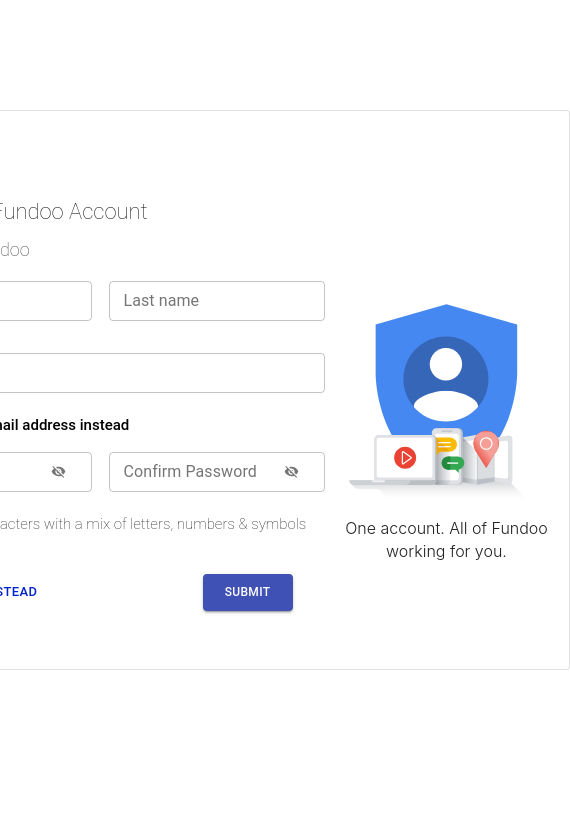
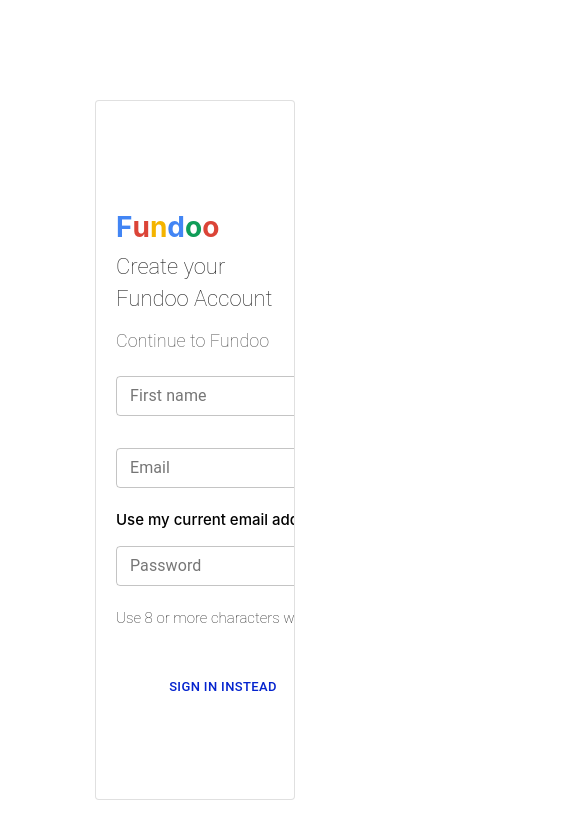
Before and after one commit to ruchika6698/FundooApp-Frontend, a React (Create React App) app: page /register in a window 390 px wide. Shown: the top 838 px of the page, 570 px wide, since content can reach past the window. Built offline with nearby package versions, Linux system fonts and the light colour scheme.

Commit message:
Added:Snackbar css in login

```diff
--- a/src/CSS/login.css
+++ b/src/CSS/login.css
@@ -38,11 +38,24 @@
     display: flex;
     font-size: 2.0em;
     font-weight:bold;
+    font-family: 'Roboto', sans-serif;
 }
 .email{
     font-size:16px;
 }
 .password{
+    font-size:16px;
+    justify-content:center;
+    align-items:center;
+    display: flex;
+}
+.confirmPass{
+    font-size:16px;
+    justify-content:center;
+    align-items:center;
+    display: flex;
+}
+.Snackbar{
     font-size:16px;
 }
 .signIn{
@@ -81,6 +94,13 @@
     justify-content:center;
     align-items:left;
     flex-direction: column;
-    padding-bottom:4em;
     width:50%;
 }
+
+@media screen and (max-width: 375px){
+    .loginbox{
+        padding-left:20px;
+        border: none;
+        width: 375px;
+    }
+}
--- a/src/CSS/register.css
+++ b/src/CSS/register.css
@@ -8,10 +8,10 @@
     align-items:center;
 }
 .root{
-    margin-top:110px;
+    margin-top:100px;
     margin-bottom:90px;
     width:100%;
-    height:560px;
+    height:580px;
     padding-left: 55px;
     justify-content:center;
 }
@@ -21,7 +21,6 @@
     font-size: 2.0em;
     font-weight:bold;
     justify-content:flex-start;
-
 }
 .f{
     color: #4285F4;
@@ -47,6 +46,7 @@
     font-family: 'Roboto', sans-serif;
     font-weight: 100;
     justify-content:flex-start;
+    margin-top:4px;
 }
 .continue{
     display: flex;
@@ -55,6 +55,7 @@
     font-weight: 70;
     justify-content:flex-start;
     color:#4d4d4d;
+    margin-top:4px;
 }
 .main{
     display: flex;
@@ -68,9 +69,10 @@
     flex-direction: row;
     size:medium;
     width:100%;
+    margin-top:4px;
 }
 .username{
-    width: 32em !important;
+    width: 40em !important;
     padding-left: 65px;
     justify-content:center;
 }
@@ -85,7 +87,6 @@
 }
 .usermailline{
     font-size: 15px;
-    font-family: 'Roboto', sans-serif;
     color: black;
     justify-content:center;
 }
@@ -93,12 +94,18 @@
     display: flex;
     justify-content: space-between;
     flex-direction: row;
+    margin-top:7px;
 }
 .passline{
     font-size: 15px;
     font-family: 'Roboto', sans-serif;
     font-weight: 100;
   }
+.service{
+    display: flex;
+    justify-content: space-between;
+    flex-direction: row;
+}
 .signbutton{
 
     display: flex;
@@ -109,7 +116,7 @@
     font-weight:bold;
 }
 .signimage{
-    padding-top: -2em;
+   margin-top:0px;
 }
 .figcaption{
     font-size: 16px;
@@ -117,3 +124,25 @@
     display: block;
     text-align: center;
 }
+#pass{
+    width:100%;
+    padding-right:5px;
+}
+
+@media screen and (max-width: 900px){
+    .root{
+        justify-content:center;
+    }
+}
+@media screen and (max-width: 768px){
+    .root{
+       margin-top:100px;
+        margin-bottom:90px;
+        width:200px;
+        height:700px;
+        padding-left: 20px;
+        display:flex;
+        flex-direction:column;
+        justify-content:center;
+    }
+}
```
